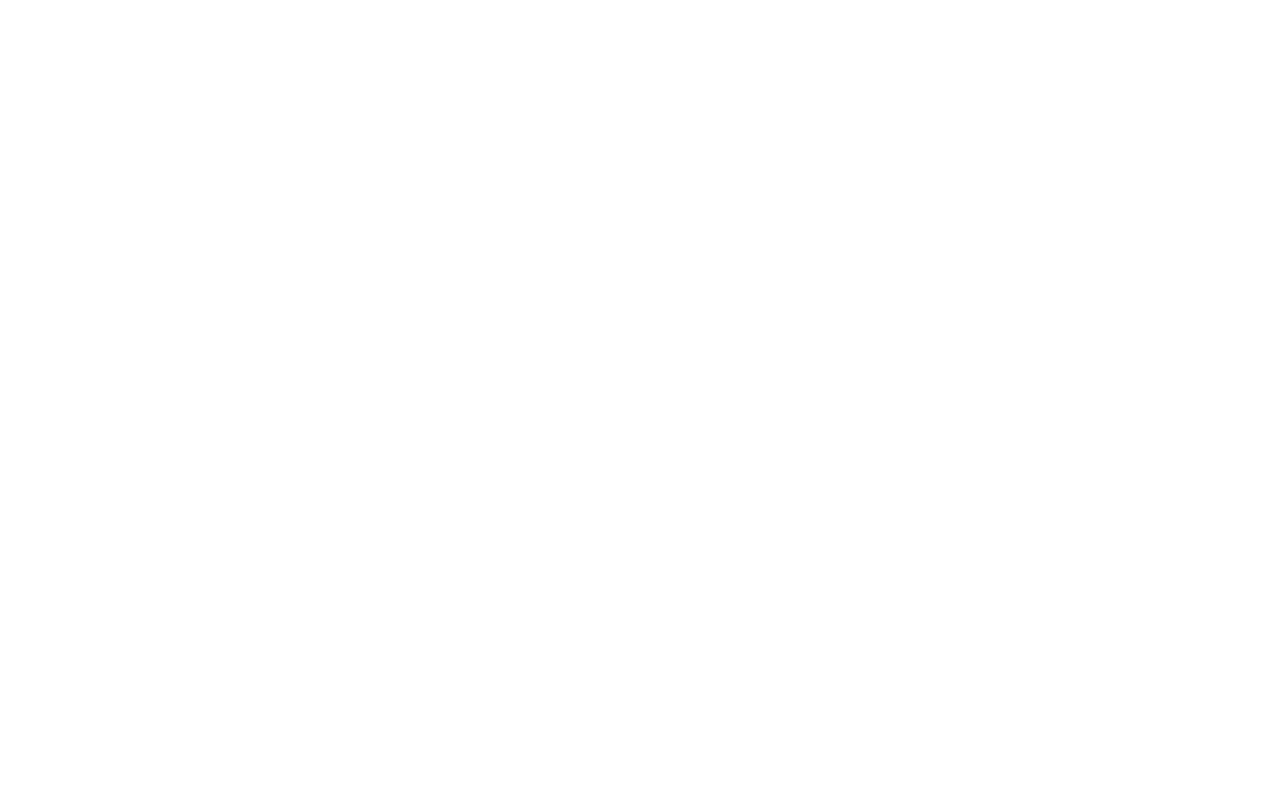
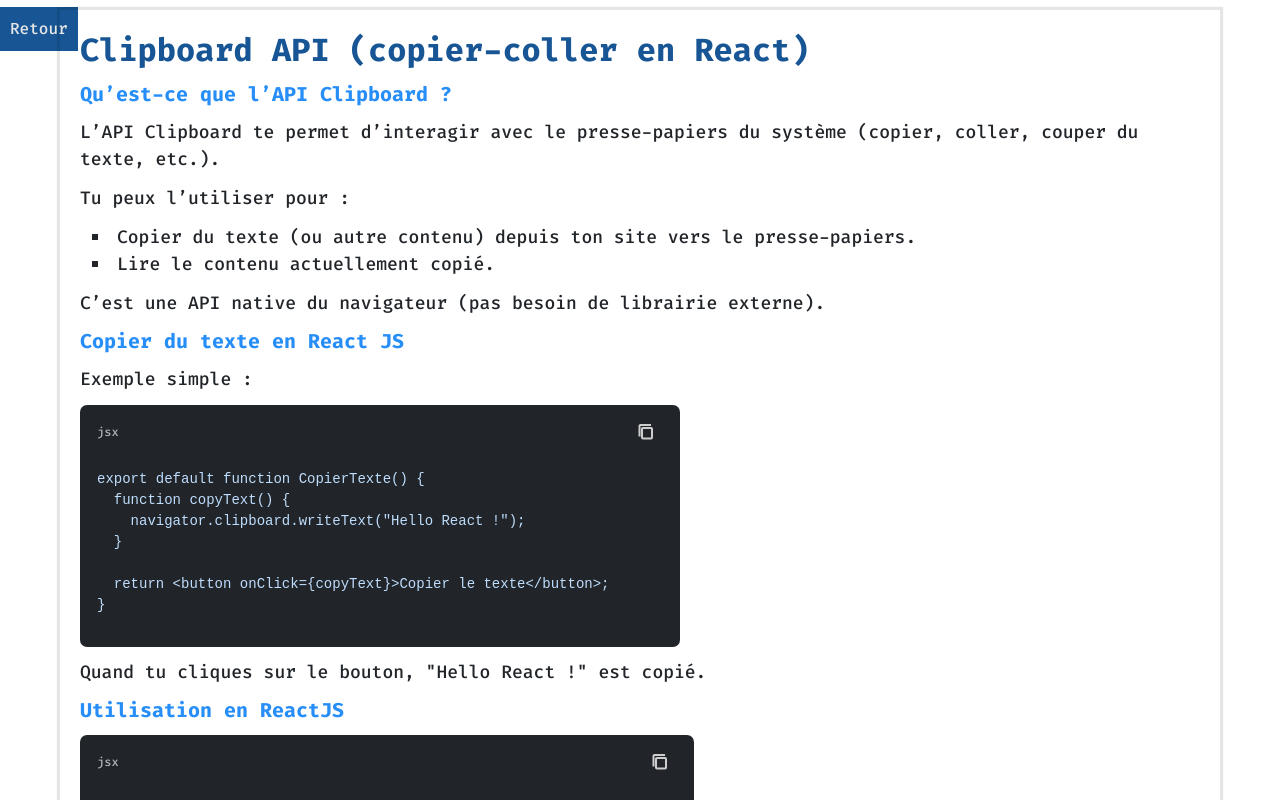
Before and after one commit to Ayo-Oub/learnReactJS, a React (Vite) app: page /learnReactJS/api_clipboard in a window 1280 px wide. Before the commit this address had no page. Shown: the top 800 px of the page. Built offline with nearby package versions, Linux system fonts and the light colour scheme.

Commit message:
add codes

```diff
--- a/src/App.jsx
+++ b/src/App.jsx
@@ -7,6 +7,7 @@
 import MapPage from './pages/MapPage'
 import OnClickPage from './pages/onClickPage'
 import Test from './pages/Test'
+import ApiClipboard from './pages/ApiClipboard'
 function App() {
 
 
@@ -19,6 +20,7 @@
         <Route path='/react_router' element={<ReactRouter />} />
         <Route path='/map' element={<MapPage />} />
         <Route path='/on_click' element={<OnClickPage />} />
+        <Route path='/api_clipboard' element={<ApiClipboard />}/>
       </Routes>
 
 
--- a/src/data/Exercices/ex1OnClickData.jsx
+++ b/src/data/Exercices/ex1OnClickData.jsx
@@ -13,6 +13,14 @@
           `<button>`, <input style={{width: "7ch"}} placeholder="..." maxLength={5}/>, `<button/>`,
      ],
      // index 2
-     [`const[`, <input style={{ width: "7ch" }} placeholder="..." maxLength={5} />,`,`,<input style={{ width: "10ch" }} placeholder="..." maxLength={8} />,`] = useState(0);`]
+     [`const[`, <input style={{ width: "7ch" }} placeholder="..." maxLength={5} />, `,`, <input style={{ width: "10ch" }} placeholder="..." maxLength={8} />, `] = useState(0);`],
+     // index 3
+     [`<button `, <input style={{ width: "10ch" }} placeholder="..." maxLength={8} />, `{() => setCount(count+1)}>+1</button>`],
+     // index 4
+     [`<button onClick={() => {`, <input style={{ width: "15ch" }} placeholder="..." maxLength={13} />, `setCount(count-1)}>-1</button>`],
+     // index 5
+     [`<button `, <input style={{ width: "29ch" }} placeholder="..." maxLength={27} />, `>Reset</button>`],
+     // index 6
+     [`<p> valeur: `, <input style={{ width: "9ch" }} placeholder="..." maxLength={7} />,  `</p>`],
 ]
 export default on_clickData_exercices;
--- /dev/null
+++ b/src/data/apiClipboard.js
@@ -0,0 +1,33 @@
+const api_clipBoard = [
+     `export default function CopierTexte() {
+  function copyText() {
+    navigator.clipboard.writeText("Hello React !");
+  }
+
+  return <button onClick={copyText}>Copier le texte</button>;
+}
+
+`,`import { useState } from "react";
+
+export default function CopierTexte() {
+  const message = "Copier le code React est simple !";
+  const [copied, setCopied] = useState(false);
+
+  function copyToClipboard() {
+    navigator.clipboard.writeText(message).then(() => {
+      setCopied(true);
+      setTimeout(() => setCopied(false), 2000); // message temporaire
+    });
+  }
+
+  return (
+    <div className="clipboard-container">
+      <p>{message}</p>
+      <button onClick={copyToClipboard}>Copier</button>
+      {copied && <span style={{ color: "green" }}>✅ Copié !</span>}
+    </div>
+  );
+}
+`,
+]
+export default api_clipBoard;
--- /dev/null
+++ b/src/pages/ApiClipboard.jsx
@@ -0,0 +1,34 @@
+import JsxCode from '../components/JsxCode'
+import api_clipBoard from '../data/apiClipboard'
+import { Link } from 'react-router'
+import '../styles/pages/pages.css'
+
+export default function ApiClipboard() {
+  return (
+    <>
+            <Link
+                 to="/"
+                 className="back-link"
+            >
+                 Retour
+            </Link>
+            <div className='cours-container'>
+                 <h2 className='cours-title'>Clipboard API (copier-coller en React)</h2>
+                 <h4 className='cours-section'>Qu’est-ce que l’API Clipboard ?</h4>
+                 <p>L’API Clipboard te permet d’interagir avec le presse-papiers du système (copier, coller, couper du texte, etc.).</p>
+                 <p>Tu peux l’utiliser pour :</p>
+                 <ul>
+                      <li>Copier du texte (ou autre contenu) depuis ton site vers le presse-papiers.</li>
+                      <li>Lire le contenu actuellement copié.</li>
+                 </ul>
+                 <p>C’est une API native du navigateur (pas besoin de librairie externe).</p>
+                 <h4 className='cours-section'>Copier du texte en React JS</h4>
+                 <p>Exemple simple :</p>
+                 <JsxCode content={api_clipBoard[0]} />
+                 <p>Quand tu cliques sur le bouton, "Hello React !" est copié.</p>
+                 <h4 className='cours-section'>Utilisation en ReactJS</h4>
+                 <JsxCode content={api_clipBoard[1]}  />
+                 </div>
+    </>
+  )
+}
--- a/src/pages/Exercices/OnClickExercices.jsx
+++ b/src/pages/Exercices/OnClickExercices.jsx
@@ -38,6 +38,26 @@
                            ))} />
                       </ul>
                  </ul>
+                 <li>Relier les boutons au state avec onClick</li>
+                 <ul>
+                      <li>Bouton +1 : augmenter le compteur</li>
+                      <JsxCodeExercice content={on_clickData_exercices[3].map((element, index) => (
+                           <React.Fragment key={index}>{element}</React.Fragment>
+                      ))} />
+                      <li>Bouton -1 : diminué le compteur mais pas sous 0</li>
+                      <JsxCodeExercice content={on_clickData_exercices[4].map((element, index) => (
+                           <React.Fragment key={index}>{element}</React.Fragment>
+                      ))} />
+                      <li>Bouton reset : remettre à zéro </li>
+                      <JsxCodeExercice content={on_clickData_exercices[5].map((element, index) => (
+                           <React.Fragment key={index}>{element}</React.Fragment>
+                      ))} />
+                      <li>Affiche la valeur</li>
+                      <li>Bouton reset : remettre à zéro </li>
+                      <JsxCodeExercice content={on_clickData_exercices[6].map((element, index) => (
+                           <React.Fragment key={index}>{element}</React.Fragment>
+                      ))} />
+                 </ul>
             </ol>
 
     </>
--- a/src/pages/HomePage.jsx
+++ b/src/pages/HomePage.jsx
@@ -27,6 +27,13 @@
         </div>
 
       </div>
+      <div className='links-container'>
+        <h2>Interactions avec le navigator</h2>
+        <div className='links'>
+          <Link to='/api_clipboard' className='home-link'>API Clipboard (copier-coller)</Link>
+        </div>
+
+      </div>
 
     </div>
   )
--- a/src/pages/Test.jsx
+++ b/src/pages/Test.jsx
@@ -1,13 +1,20 @@
+import { useState } from "react";
 
 export default function Test() {
-
+     const message ="I'm from morocco";
+     const [copied, setCopied] = useState(false);
+     function handleCopy() {
+          navigator.clipboard.writeText(message).then(() => {
+               setCopied(true);
+               setTimeout(() => setCopied(false), 2000);
+          });
+     }
 
      return (
           <div className="test-container" style={{ textAlign: "center" }}>
-               <textarea rows={1}></textarea>
-               <input style={{
-                    width: "10ch"
-               }}/>
+               <p>{message}</p>
+               <button onClick={handleCopy}>Copier</button>
+               {copied && <span style={{color: "#03bdae"}}>Copié</span>}
           </div>
      );
 }
--- a/src/styles/pages/test.css
+++ b/src/styles/pages/test.css
@@ -7,7 +7,7 @@
      margin: 0 auto;
      padding: 10rem;
      gap: 3rem;
-     box-shadow: 0 0 0 2px rgba(0, 0, 0, 0.1);
+     box-shadow: 0 0 3px 2px rgba(0, 0, 0, 0.1);
 }
 button{
      background-color: var(--color-secondary-dark)
```
